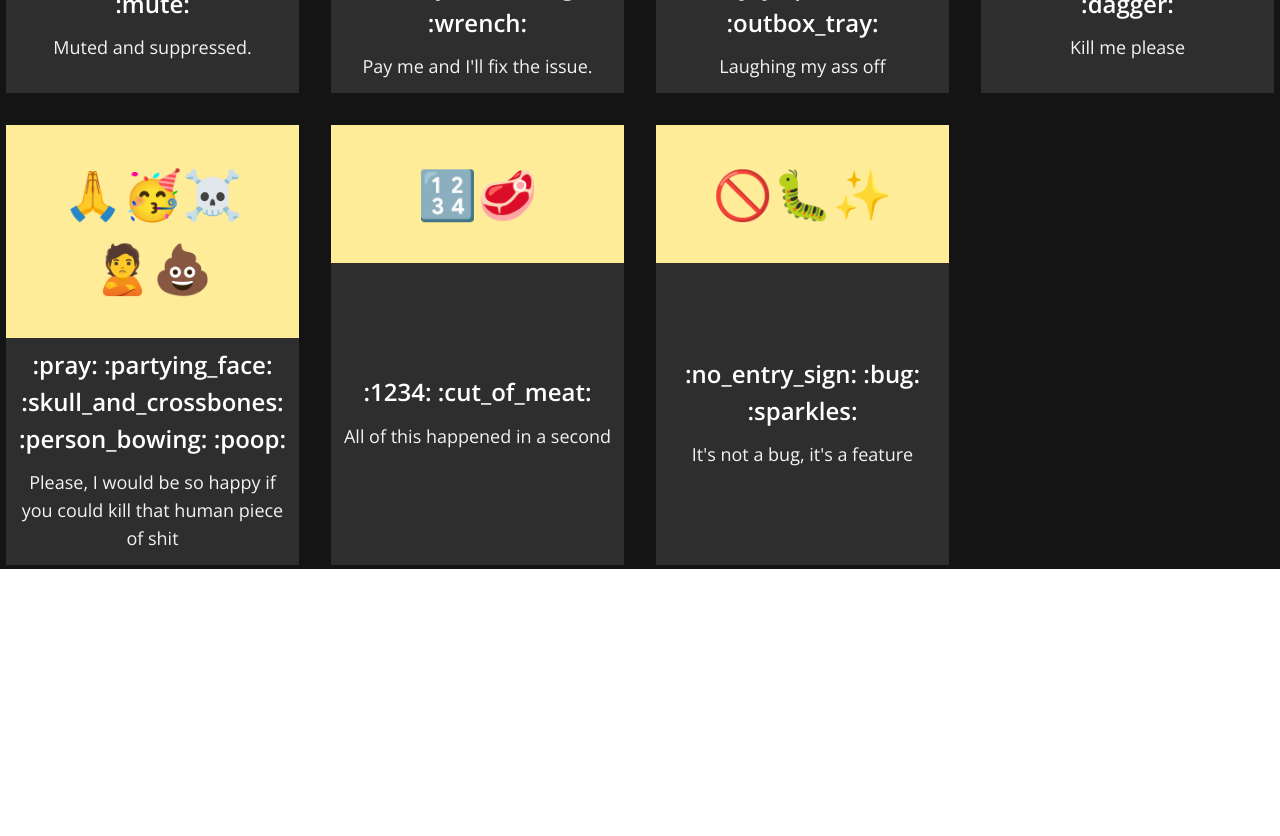
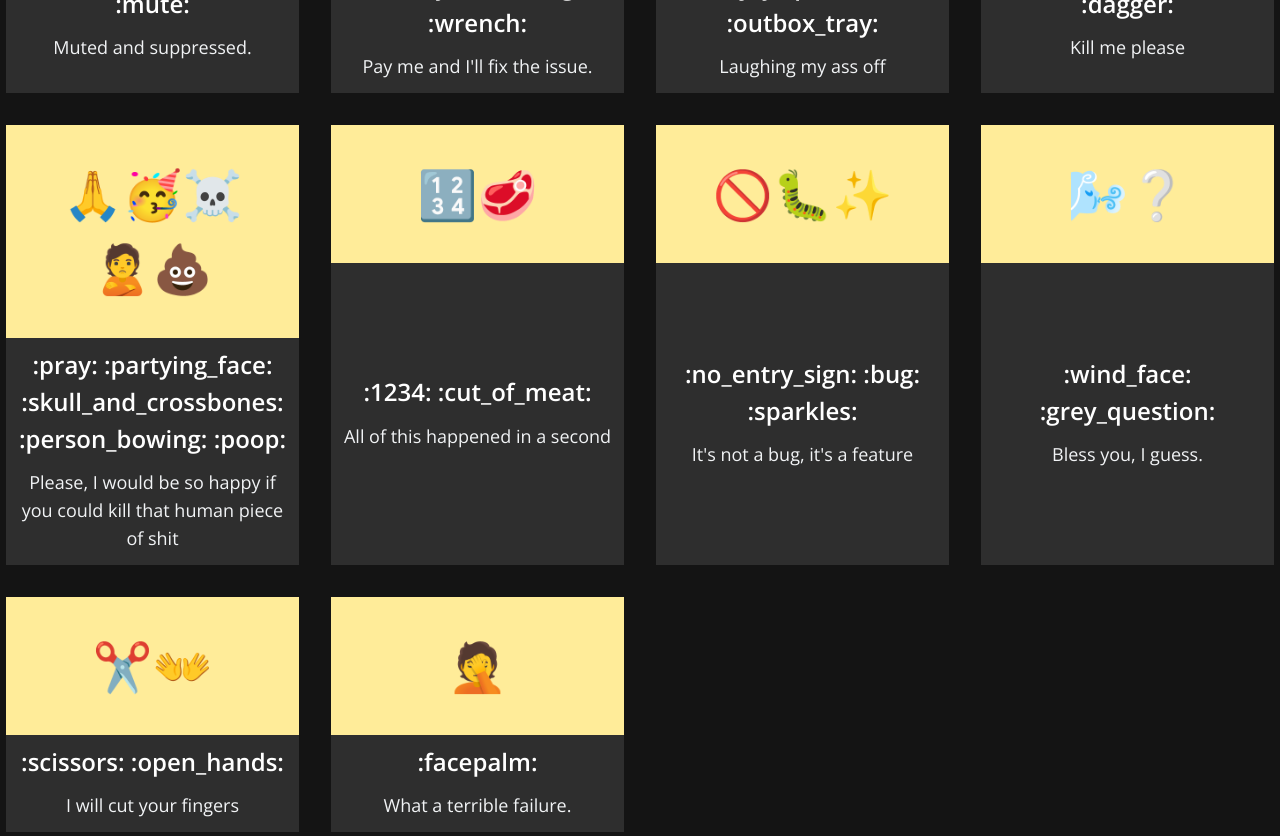
Before and after one commit to LorenzoScebba/emojiperanto, a Next.js app: page / in a window 1280 px wide. Shown: the part 1140-1976 px from the top of the page. Before the commit the page ends 1709 px from the top, so only its background shows below. Built offline with nearby package versions, Linux system fonts and the light colour scheme.

Commit message:
Added more emojis and search by title

```diff
--- a/components/Main/Main.tsx
+++ b/components/Main/Main.tsx
@@ -22,6 +22,7 @@ const Main = () => {
         {data
           .filter(
             (d) =>
+              d.emoji.includes(filter) ||
               d.title.toLowerCase().includes(filter.toLowerCase()) ||
               d.description.toLowerCase().includes(filter.toLowerCase())
           )
--- a/data/emojis.ts
+++ b/data/emojis.ts
@@ -80,7 +80,22 @@ const data = [
   {
     emoji: "🚫🐛✨",
     title: ":no_entry_sign: :bug: :sparkles:",
-    description: "It's not a bug, it's a feature"
+    description: "It's not a bug, it's a feature",
+  },
+  {
+    emoji: "🌬️❔",
+    title: ":wind_face: :grey_question:",
+    description: "Bless you, I guess.",
+  },
+  {
+    emoji: "✂️👐",
+    title: ":scissors: :open_hands:",
+    description: "I will cut your fingers",
+  },
+  {
+    emoji: "🤦",
+    title: ":facepalm:",
+    description: "What a terrible failure.",
   },
 ] as Emoji[];
 
```
